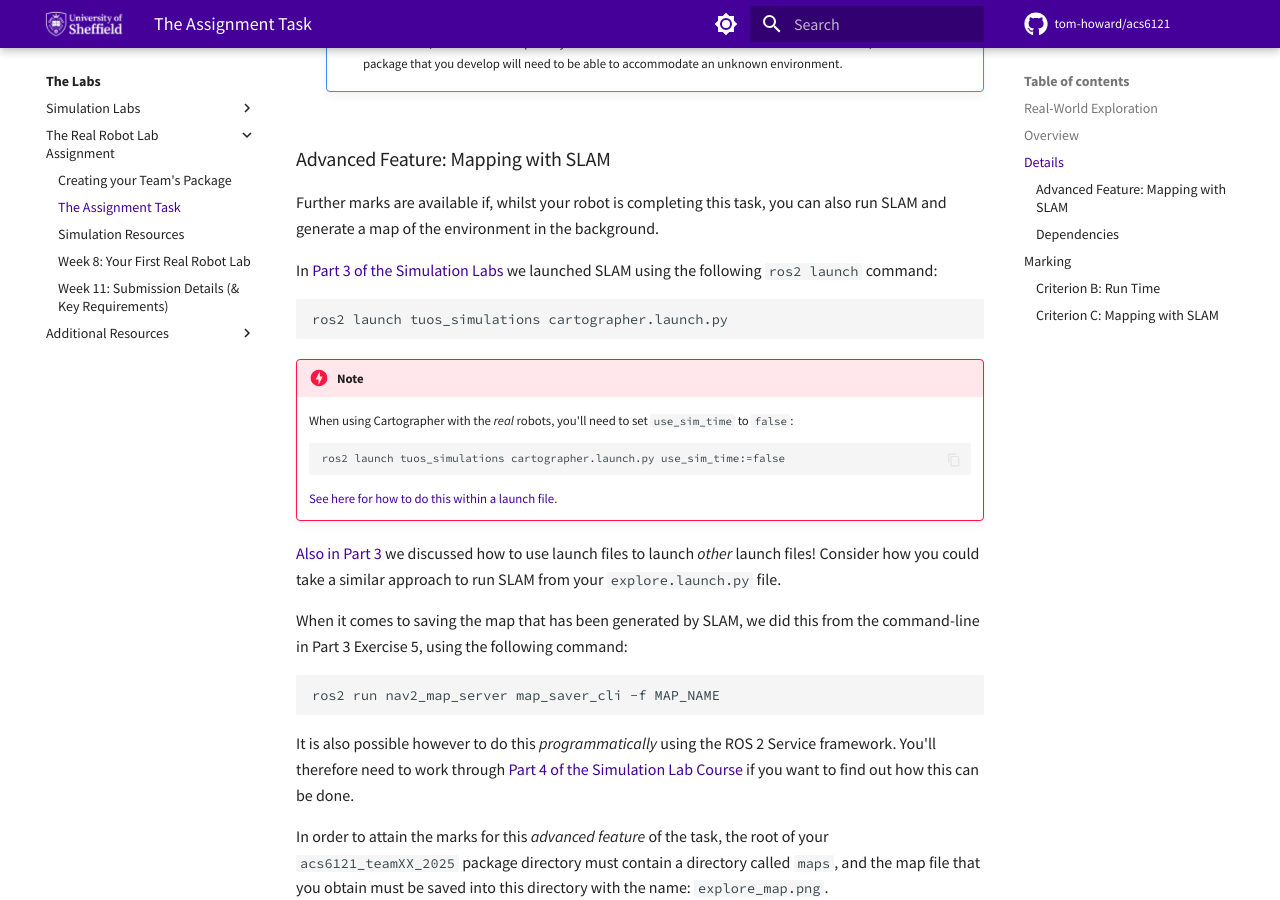
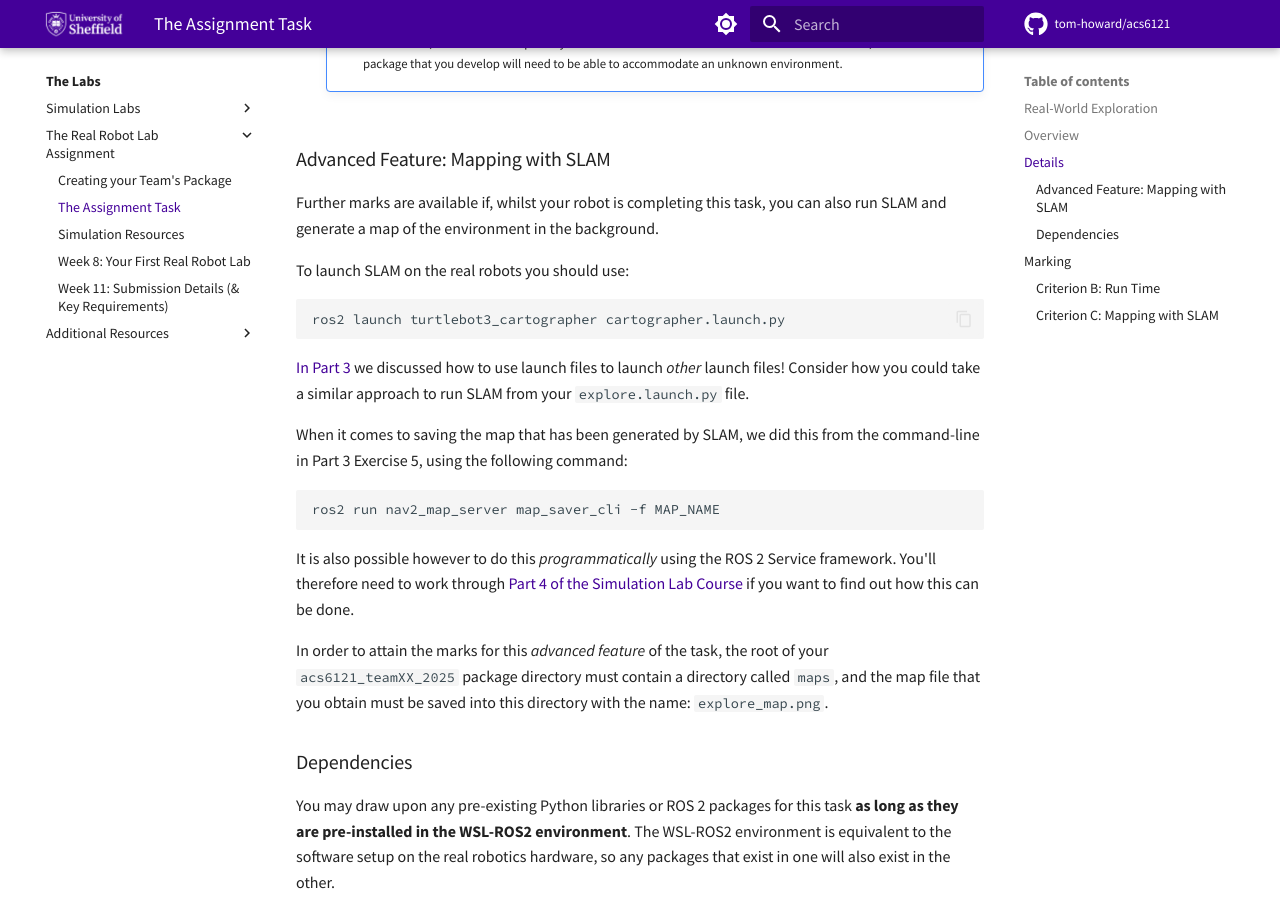
Before and after one commit to tom-howard/acs6121, an MkDocs documentation site: the page built from docs/course/robot/task.md, in a window 1280 px wide and 900 px high, scrolled down 2830 px. Built offline with MkDocs 1.6.1 and Material for MkDocs 9.7.7, drawn with Linux system fonts in a browser that asks for light colours; comment, search, counter and statistics services are not loaded.

Commit message:
Change SLAM launch instructions

````diff
--- a/docs/course/robot/task.md
+++ b/docs/course/robot/task.md
@@ -78,22 +78,13 @@
 
 Further marks are available if, whilst your robot is completing this task, you can also run SLAM and generate a map of the environment in the background.
 
-In [Part 3 of the Simulation Labs](../sim/part3.md#ex5) we launched SLAM using the following `ros2 launch` command:
+To launch SLAM on the real robots you should use:
 
-``` { .bash .no-copy }
-ros2 launch tuos_simulations cartographer.launch.py
+``` bash
+ros2 launch turtlebot3_cartographer cartographer.launch.py
 ```
 
-!!! danger "Note"
-    When using Cartographer with the *real* robots, you'll need to set `use_sim_time` to `false`:
-
-    ```txt
-    ros2 launch tuos_simulations cartographer.launch.py use_sim_time:=false
-    ```
-
-    [See here for how to do this within a launch file](../extras/launch-files.md).
-
-[Also in Part 3](../sim/part3.md#ex2) we discussed how to use launch files to launch *other* launch files! Consider how you could take a similar approach to run SLAM from your `explore.launch.py` file.
+[In Part 3](../sim/part3.md#ex2) we discussed how to use launch files to launch *other* launch files! Consider how you could take a similar approach to run SLAM from your `explore.launch.py` file.
 
 When it comes to saving the map that has been generated by SLAM, we did this from the command-line in Part 3 Exercise 5, using the following command:
 
````
